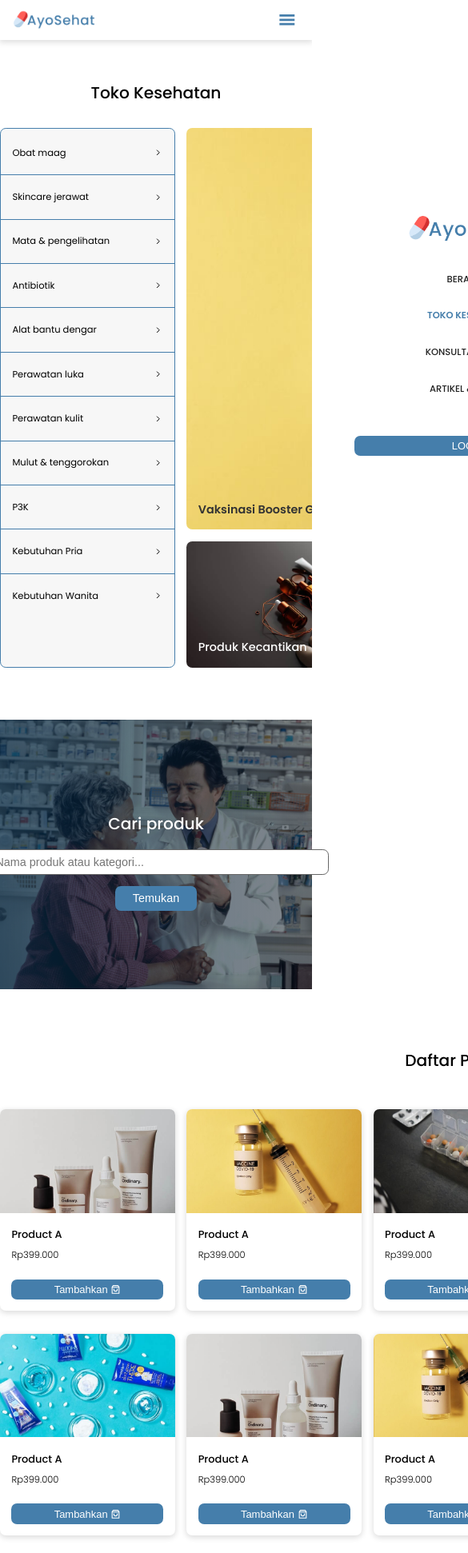
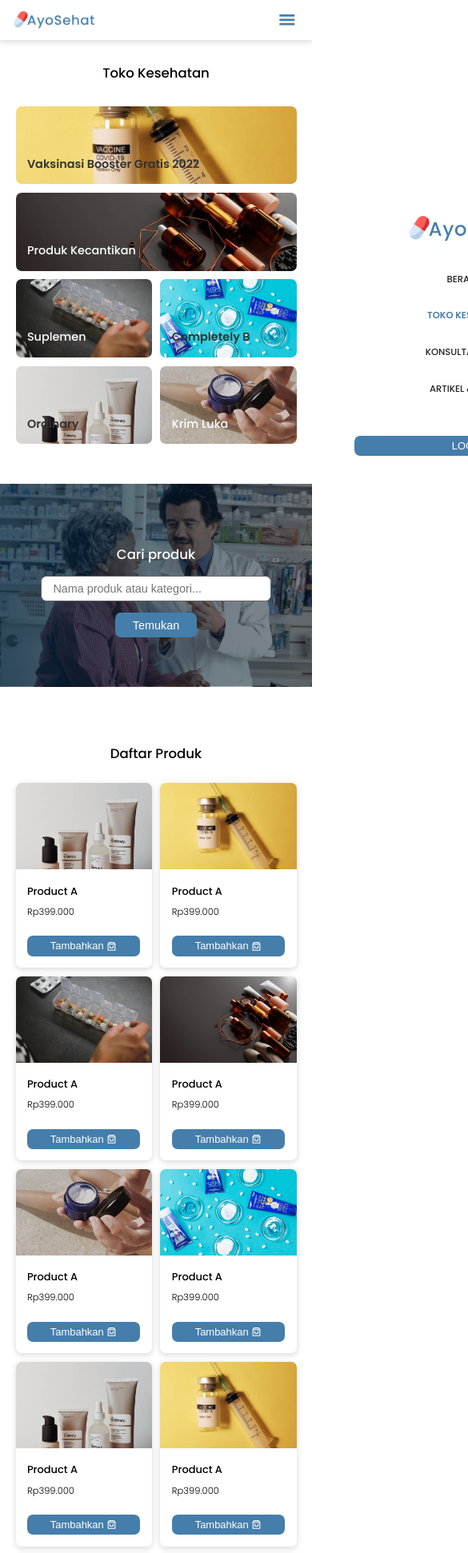
Before and after one commit to ericpeweh/ayo-sehat, a Next.js app: page /toko in a window 390 px wide. Shown: the top 1942 px of the page at 80% size, 585 px wide, since content can reach past the window. Built offline with nearby package versions, Linux system fonts and the light colour scheme.

Commit message:
responsive /toko page

```diff
--- a/components/MobileNavbar/MobileNavbar.jsx
+++ b/components/MobileNavbar/MobileNavbar.jsx
@@ -38,22 +38,22 @@
 				</LogoContainer>
 				<MobileNavLinkList>
 					<MobileNavListItem isActive={currentPath === "/"}>
-						<Link href="/">
+						<Link href="/" onClick={onClose}>
 							<MobileNavLink>Beranda</MobileNavLink>
 						</Link>
 					</MobileNavListItem>
 					<MobileNavListItem isActive={currentPath === "/toko"}>
-						<Link href="/toko">
+						<Link href="/toko" onClick={onClose}>
 							<MobileNavLink>Toko Kesehatan</MobileNavLink>
 						</Link>
 					</MobileNavListItem>
 					<MobileNavListItem isActive={currentPath === "/konsultasi"}>
-						<Link href="/konsultasi">
+						<Link href="/konsultasi" onClick={onClose}>
 							<MobileNavLink>Konsultasi Medis</MobileNavLink>
 						</Link>
 					</MobileNavListItem>
 					<MobileNavListItem isActive={currentPath === "/artikel"}>
-						<Link href="/artikel">
+						<Link href="/artikel" onClick={onClose}>
 							<MobileNavLink>Artikel & Berita</MobileNavLink>
 						</Link>
 					</MobileNavListItem>
--- a/components/SectionTitle/SectionTitle.styles.js
+++ b/components/SectionTitle/SectionTitle.styles.js
@@ -4,4 +4,20 @@
 	font-weight: 500;
 	font-size: 2.8rem;
 	text-align: center;
+
+	@media screen and (max-width: 1400px) {
+		font-size: 2.6rem;
+	}
+
+	@media screen and (max-width: 1000px) {
+		font-size: 2.5rem;
+	}
+
+	@media screen and (max-width: 800px) {
+		font-size: 2.4rem;
+	}
+
+	@media screen and (max-width: 600px) {
+		font-size: 2.3rem;
+	}
 `;
--- a/components/ShopHeader/ShopHeader.styles.js
+++ b/components/ShopHeader/ShopHeader.styles.js
@@ -2,6 +2,10 @@
 
 export const ShopHeaderContainer = styled.div`
 	margin-top: calc(9rem + 5rem);
+
+	@media screen and (max-width: 900px) {
+		margin-top: calc(7rem + 4rem);
+	}
 `;
 
 export const ShopHeaderContent = styled.div`
@@ -40,6 +44,34 @@
 			transition: var(--transition-normal);
 		}
 	}
+
+	@media screen and (max-width: 1700px) {
+		width: 140rem;
+	}
+
+	@media screen and (max-width: 1500px) {
+		width: 90vw;
+		height: 50vh;
+	}
+
+	@media screen and (max-width: 1000px) {
+		grid-template-columns: repeat(8, 1fr);
+		grid-template-areas:
+			"b b b b c c c c"
+			"b b b b c c c c"
+			"b b b b c c c c"
+			"d d e e g g f f";
+	}
+
+	@media screen and (max-width: 700px) {
+		grid-template-columns: repeat(2, 1fr);
+		grid-template-areas:
+			"b b"
+			"c c"
+			"e f"
+			"g d";
+		gap: 1.5rem;
+	}
 `;
 
 export const LeftBanner = styled.div`
@@ -47,6 +79,10 @@
 	overflow: auto;
 	border: 1px solid var(--color-primary);
 	background-color: #f7f7f7;
+
+	@media screen and (max-width: 1000px) {
+		display: none;
+	}
 
 	&::-webkit-scrollbar {
 		display: none;
--- a/components/ShopListing/ShopListing.styles.js
+++ b/components/ShopListing/ShopListing.styles.js
@@ -17,6 +17,29 @@
 		justify-self: center;
 		margin-top: 5rem;
 	}
+
+	@media screen and (max-width: 1700px) {
+		width: 140rem;
+	}
+
+	@media screen and (max-width: 1500px) {
+		width: 90vw;
+		grid-template-columns: repeat(4, 1fr);
+	}
+
+	@media screen and (max-width: 1000px) {
+		grid-template-columns: repeat(3, 1fr);
+	}
+
+	@media screen and (max-width: 700px) {
+		grid-template-columns: repeat(2, 1fr);
+		grid-template-areas:
+			"b b"
+			"c c"
+			"e f"
+			"g d";
+		gap: 1.5rem;
+	}
 `;
 
 export const ShopCard = styled.div`
@@ -31,6 +54,10 @@
 	background-image: url(${props => props.imageUrl});
 	background-size: cover;
 	background-position: center;
+
+	@media screen and (max-width: 900px) {
+		height: 15rem;
+	}
 `;
 
 export const CardContent = styled.div`
--- a/components/ShopSearch/ShopSearch.styles.js
+++ b/components/ShopSearch/ShopSearch.styles.js
@@ -15,6 +15,11 @@
 	& > h2 {
 		color: #fff;
 	}
+
+	@media screen and (max-width: 900px) {
+		height: 30vh;
+		margin-top: 7rem;
+	}
 `;
 
 export const SearchBarContainer = styled.div`
@@ -30,4 +35,8 @@
 	border-radius: 1rem;
 	border: 1px solid #666;
 	width: 60rem;
+
+	@media screen and (max-width: 900px) {
+		width: 40rem;
+	}
 `;
```
